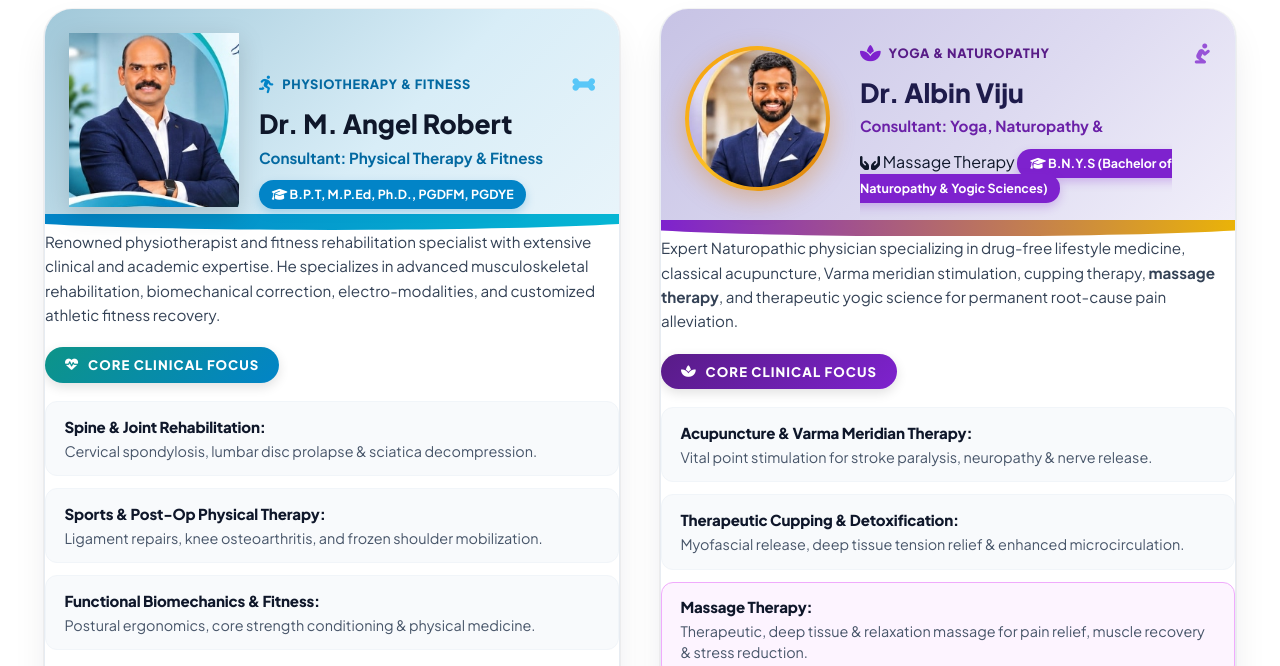
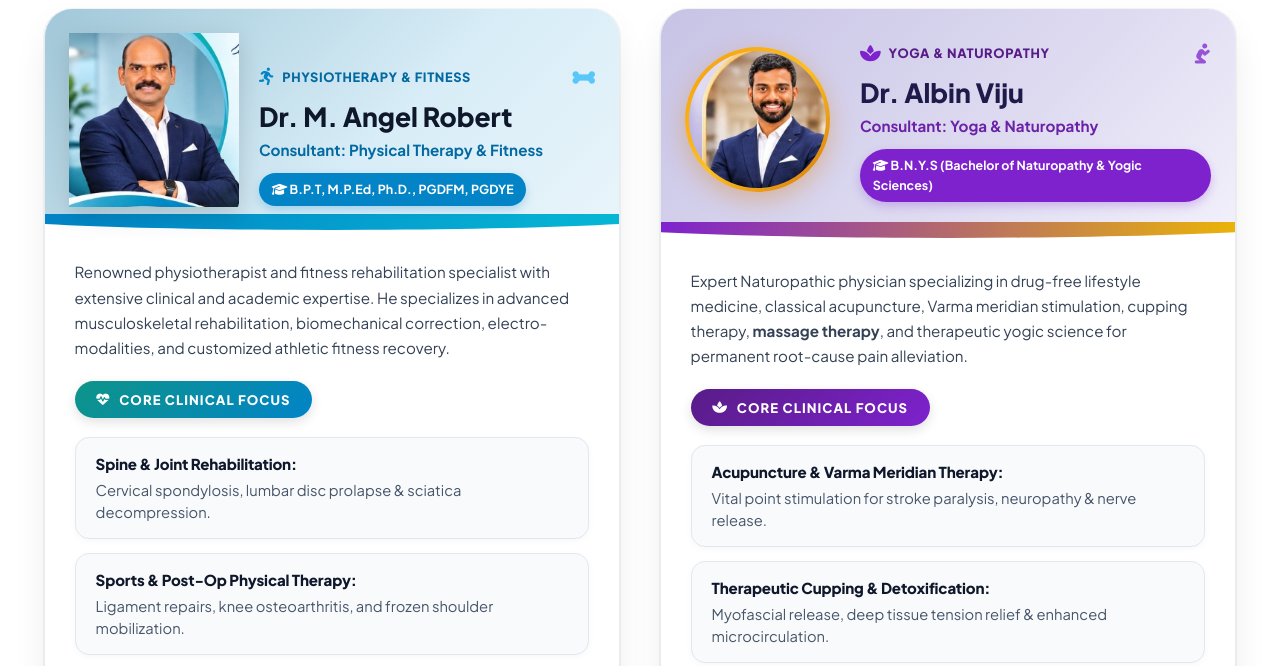
Before and after one commit to BanavathS45/loc_physioFit, a plain HTML site: page index.html in a window 1280 px wide. Shown: the part 2810-3476 px from the top of the page. Drawn offline with Linux system fonts and the light colour scheme.

Commit message:
Fix doctor card inner padding, tag alignment, and qualification subtitle layout

```diff
--- a/css/style.css
+++ b/css/style.css
@@ -1681,12 +1681,27 @@ ul {
   background: linear-gradient(90deg, #7e22ce 0%, #eab308 100%);
 }
 
+/* Doctor Card Main Body & Padding */
+.doctor-card-body {
+  padding: 1.85rem 1.85rem 1.5rem 1.85rem;
+  display: flex;
+  flex-direction: column;
+  flex: 1;
+}
+
+.doctor-card-tags {
+  display: flex;
+  flex-wrap: wrap;
+  gap: 0.5rem;
+  align-items: center;
+}
+
 .doctor-bio-text {
   color: #334155;
   font-size: 0.95rem;
-  line-height: 1.6;
-  margin-bottom: 1.25rem;
-  min-height: 72px;
+  line-height: 1.65;
+  margin-bottom: 1.35rem;
+  min-height: 68px;
 }
 
 /* Core Clinical Focus Banner Pill */
@@ -1694,7 +1709,7 @@ ul {
   display: inline-flex;
   align-items: center;
   gap: 0.55rem;
-  padding: 0.45rem 1.25rem;
+  padding: 0.5rem 1.35rem;
   border-radius: 9999px;
   font-size: 0.82rem;
   font-weight: 900;
@@ -1717,35 +1732,38 @@ ul {
 .focus-rows-list {
   display: flex;
   flex-direction: column;
-  gap: 0.75rem;
+  gap: 0.85rem;
   margin-bottom: 1.75rem;
   flex: 1;
 }
 
 .focus-row-item {
   display: block;
-  padding: 0.85rem 1.15rem;
-  border-radius: 12px;
+  padding: 0.95rem 1.25rem;
+  border-radius: 14px;
   background: #f8fafc;
-  border: 1px solid #f1f5f9;
+  border: 1px solid #e2e8f0;
+  box-shadow: 0 2px 6px rgba(15, 23, 42, 0.03);
   transition: all 0.25s ease;
 }
 
 .focus-row-item:hover {
   background: #ffffff;
   border-color: #cbd5e1;
-  box-shadow: 0 4px 14px -2px rgba(0, 0, 0, 0.05);
-  transform: translateX(3px);
+  box-shadow: 0 6px 18px -2px rgba(15, 23, 42, 0.08);
+  transform: translateX(4px);
 }
 
 .focus-row-item.highlight-massage-row {
   background: #fdf4ff;
   border: 1px solid #f0abfc;
+  box-shadow: 0 2px 8px rgba(217, 70, 239, 0.08);
 }
 
 .focus-row-item.highlight-massage-row:hover {
   background: #fae8ff;
   border-color: #e879f9;
+  box-shadow: 0 6px 18px rgba(217, 70, 239, 0.15);
 }
 
 .focus-row-item.highlight-row {
@@ -1754,9 +1772,18 @@ ul {
 }
 
 .focus-row-text {
-  font-size: 0.9rem;
-  line-height: 1.45;
+  font-size: 0.92rem;
+  line-height: 1.5;
   color: #475569;
+}
+
+.focus-row-title {
+  font-weight: 800;
+  color: #0f172a;
+  display: block;
+  font-size: 0.96rem;
+  margin-bottom: 0.25rem;
+  letter-spacing: -0.01em;
 }
 
 .focus-row-title {
--- a/index.html
+++ b/index.html
@@ -528,13 +528,10 @@
 
                 <h3 class="doctor-card-title">Dr. Albin Viju</h3>
                 <div class="doctor-card-subtitle">
-                  Consultant: Yoga, Naturopathy &
+                  Consultant: Yoga & Naturopathy
                 </div>
 
                 <div class="doctor-card-tags">
-                  <span class="doctor-massage-pill">
-                    <i class="fa-solid fa-hands-holding"></i> Massage Therapy
-                  </span>
                   <span class="doctor-degree-pill degree-albin">
                     <i class="fa-solid fa-graduation-cap"></i> B.N.Y.S (Bachelor of Naturopathy & Yogic Sciences)
                   </span>
```
Also changed, not shown: about.html (+1 -4 lines), about/index.html (+1 -4 lines).
